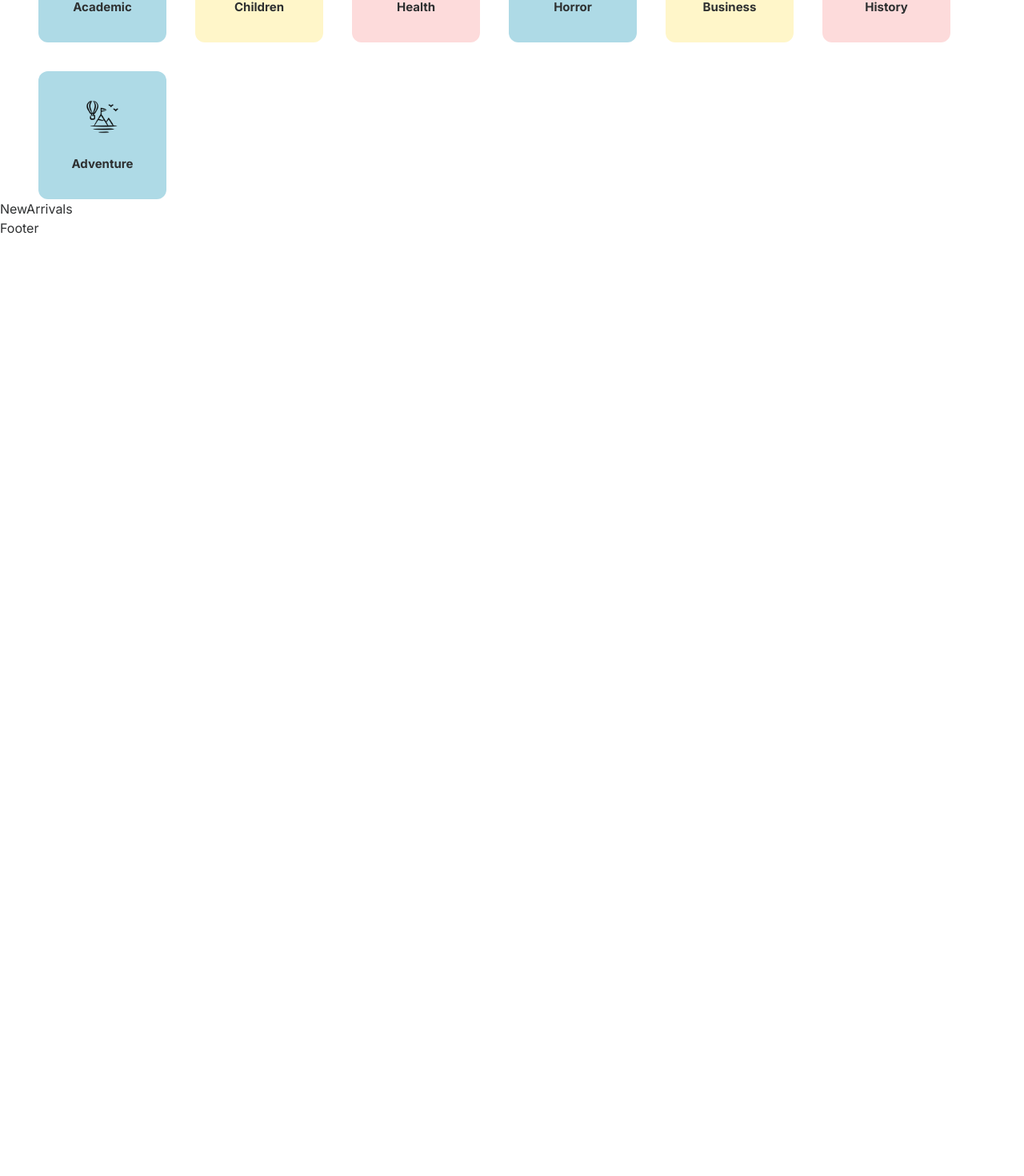
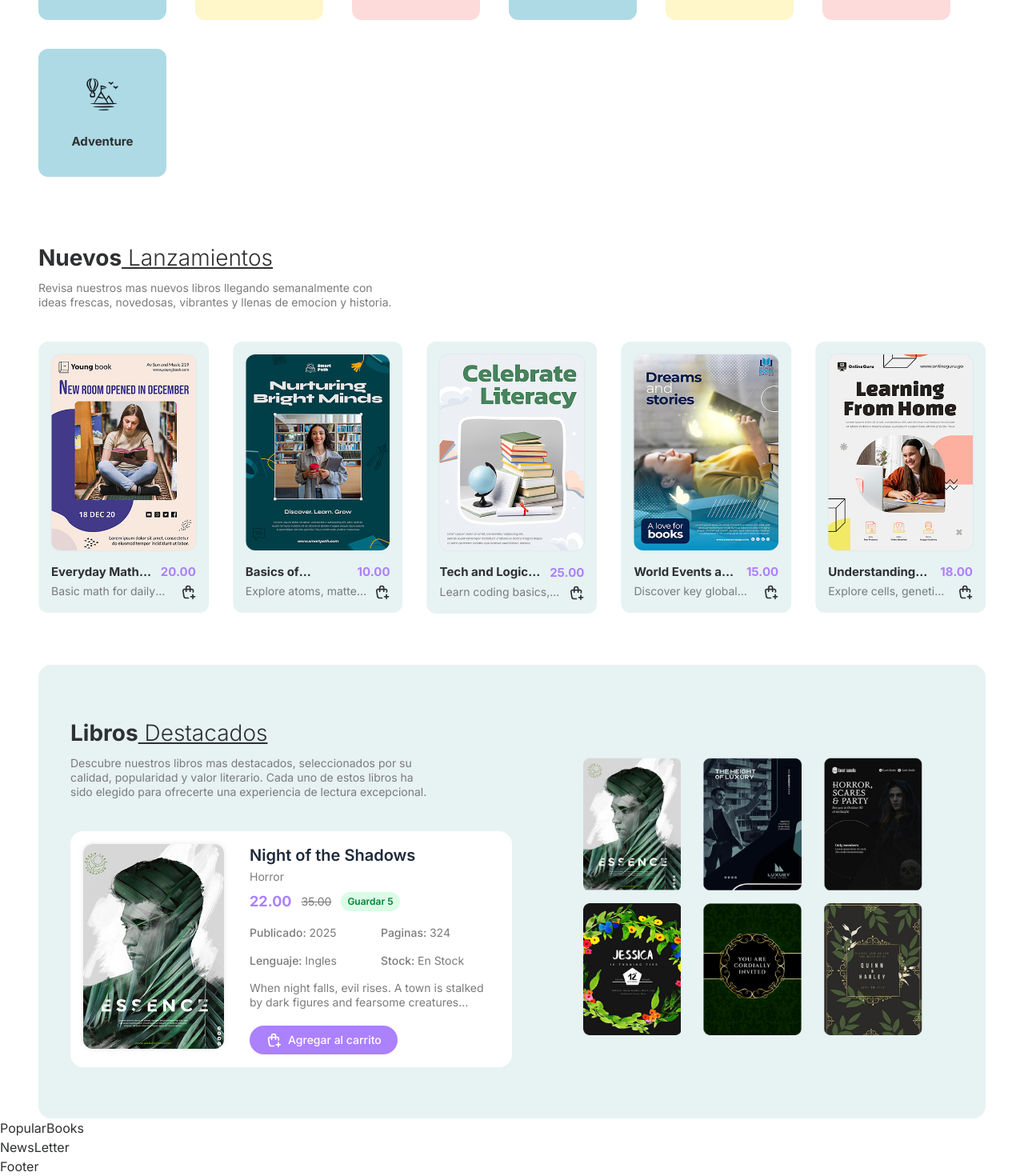
Before and after one commit to Avila-Pato/BookStore-React.js, a React (Vite) app: page / in a window 1280 px wide. Shown: the part 1040-2510 px from the top of the page at 80% size. Before the commit the page ends 1337 px from the top, so only its background shows below. Built offline with nearby package versions, Linux system fonts and the light colour scheme.

Commit message:
Add FeaturedBooks, PopularBooks, and NewsLetter components; update Home page layout and enhance Categories and NewArrivals components with dynamic data rendering

```diff
--- a/src/components/Categories.jsx
+++ b/src/components/Categories.jsx
@@ -9,8 +9,8 @@ const Categories = () => {
   const colors = ["bg-[#aedae6]", "bg-[#fff6c9]", "bg-[#fddbdb]"];
 
   return (
-    <section className='max-padd-container pl-12 pt-16'>
-        <Title title1={'Categoría'} title2={' libros'} titleStyles={'pb-6'} />
+    <section className='max-padd-container pl-12 pt-16 pb-4'>
+        <Title title1={'Categoría'} title2={' libros'} titleStyles={'pb-10'} paraStyles={'hidden'} />
         {/* Contenedor */}
         <div className='flex gap-9 flex-wrap'>
           {categories.map((cat, index) =>(
--- a/src/components/FeaturedBooks.jsx
+++ b/src/components/FeaturedBooks.jsx
@@ -1,9 +1,93 @@
-import React from 'react'
+import React, { useContext } from "react";
+import { ShopContext } from "../context/ShopContext";
+import Title from "./Title";
+import { TbShoppingBagPlus } from "react-icons/tb";
+import featuredBooksImg from "../assets/featured-books.png"
 
 const FeaturedBooks = () => {
+  const { books, currency } = useContext(ShopContext);
+  const book = books[21]; // imagen 21 index book
+
   return (
-    <div>FeaturedBooks</div>
-  )
-}
+    <section className="max-padd-container max-sm:bg-primary">
+      {/* contenedor */}
+      <div className="sm:px-10 flex sm:bg-primary py-16 rounded-2xl">
+        {/* Left side */}
+        <div className="flex-1">
+          <Title
+            title1={"Libros"}
+            title2={" Destacados"}
+            titleStyles={"pb-10"}
+            para={
+              "Descubre nuestros libros mas destacados, seleccionados por su calidad, popularidad y valor literario. Cada uno de estos libros ha sido elegido para ofrecerte una experiencia de lectura excepcional."
+            }
+          />
 
-export default FeaturedBooks
+          {/* Book card */}
+          <div className="flex gap-3 sm:gap-8 sm:bg-white sm:p-4 rounded-2xl">
+            <div className="min-w-[160px]">
+              <img
+                src={book?.image}
+                alt={book?.name}
+                className="h-64 w-44 object-cover rounded-xl shadow-[0px_0px_6px__0px_rgba(0,0,0,0.1)]"
+              />
+            </div>
+
+            <div className="flex flex-col justify-between flex-1">
+              <div className="space-y-1">
+                <h3 className="text-xl font-semibold text-gray-800 line-clamp-1">
+                  {book?.name}
+                </h3>
+                <p className="text-sm ">{book?.category}</p>
+              </div>
+              <div className="flex items-center gap-3 sm:mt-2">
+
+              <h4 className="text-lg font-bold text-secondary">
+                {currency}
+                {book?.offerPrice}.00
+              </h4>
+              <p className="textt-sm line-through">
+                {currency}
+                {book?.price}.00
+              </p>
+              <span className="hidden sm:flex bg-green-100 text-green-700 text-xs font-semibold px-2 py-1 rounded-full">
+                Guardar 5
+              </span>
+              </div>
+
+            <div className="grid grid-cols-2 gap-2 sm:gap-4 mt-2 sm:mt-4 text-sm text-gray-600">
+              <p>
+                <span className="font-medium ">Publicado: </span>2025
+              </p>
+              <p>
+                <span className="font-medium ">Paginas: </span>324
+              </p>
+              <p>
+                <span className="font-medium ">Lenguaje: </span>
+                Ingles
+              </p>
+              <p>
+                <span className="font-medium ">Stock: </span>En
+                Stock
+              </p>
+            </div>
+            <p className="mt-1 sm:mt-4 text-sm line-clamp-2">{book?.description}</p>
+            <button className="btn-secondary max-sm:text-xs mt-1 sm:mt-5 w-fit px-5 py-2 flex items-center gap-2 text-sm font-medium">
+              {" "}
+              <TbShoppingBagPlus className="text-xl" />
+              Agregar al carrito
+            </button>
+          </div>
+        </div>
+      </div>
+      {/* Right side */}
+      <div className="hidden sm:flex flex-1 bg-center bg-cover bg-no-repeat" style={{ backgroundImage: `url(${featuredBooksImg})` }}>
+            <div  className=""/ >
+      </div>
+    </div>
+
+    </section>
+  );
+};
+
+export default FeaturedBooks;
--- a/src/components/NewArrivals.jsx
+++ b/src/components/NewArrivals.jsx
@@ -1,8 +1,64 @@
 import React from 'react'
+import { useState, useContext, useEffect } from 'react';
+import { ShopContext } from '../context/ShopContext';
+import { Swiper, SwiperSlide } from 'swiper/react';
+import 'swiper/css';
+import { Autoplay } from 'swiper/modules';
+import Title from './Title';
+import Item from './Item';
+
 
 const NewArrivals = () => {
+    const [newArrivals, setNewArrivals] = useState([]);
+    const {books} = useContext(ShopContext);
+
+
+    useEffect(() => {
+        setNewArrivals(books.slice(0, 6)); // Asumiendo que quermeos los primeros 6 libros
+    }, [books]) // Dependencia para actualizar cuando books cambie
   return (
-    <div>NewArrivals</div>
+    <section className='max-padd-container py-16'>
+             <Title title1={'Nuevos'} title2={' Lanzamientos'} titleStyles={'pb-10'} para={"Revisa nuestros mas nuevos libros llegando semanalmente con ideas frescas, novedosas, vibrantes y llenas de emocion y historia."}
+             />
+             {/* Contenedor */}
+              {
+                        <Swiper
+                            autoplay={{
+                                delay: 4000,
+                                disableOnInteraction: false,
+                        }}
+                        breakpoints={{
+                            355: {
+                                slidesPerView: 2,
+                                spaceBetween: 20,
+                            },
+                            600: {
+                                slidesPerView: 3,
+                                spaceBetween: 30,
+                            },
+                            900: {
+                                slidesPerView: 4,
+                                spaceBetween: 30,
+                            },
+                            1200: {
+                                slidesPerView: 5,
+                                spaceBetween: 30,
+                            },
+
+                        }}
+                        modules={[Autoplay]}
+                        className='min-h-[333px]'
+                        >
+                            {newArrivals.map((book)=> (
+                                <SwiperSlide key={book._id}>
+                                    <Item book={book} />
+                                </SwiperSlide>
+                            ))}
+
+                        </Swiper>
+                    }
+
+    </section>
   )
 }
 
--- a/src/components/NewsLetter.jsx
+++ b/src/components/NewsLetter.jsx
@@ -0,0 +1,9 @@
+import React from 'react'
+
+const NewsLetter = () => {
+  return (
+    <div>NewsLetter</div>
+  )
+}
+
+export default NewsLetter
--- a/src/pages/Home.jsx
+++ b/src/pages/Home.jsx
@@ -2,6 +2,9 @@ import React from 'react'
 import Hero from '../components/Hero'
 import Categories from '../components/Categories.jsx';
 import NewArrivals from '../components/NewArrivals.jsx';
+import FeaturedBooks from '../components/FeaturedBooks.jsx';
+import PopularBooks from '../components/PopularBooks.jsx';
+import NewsLetter from '../components/NewsLetter.jsx';
 
 const Home = () => {
   return (
@@ -9,6 +12,9 @@ const Home = () => {
       <Hero />
       <Categories />
       <NewArrivals />
+      <FeaturedBooks />
+      <PopularBooks />
+      <NewsLetter />
     </div>
   )
 }
```
